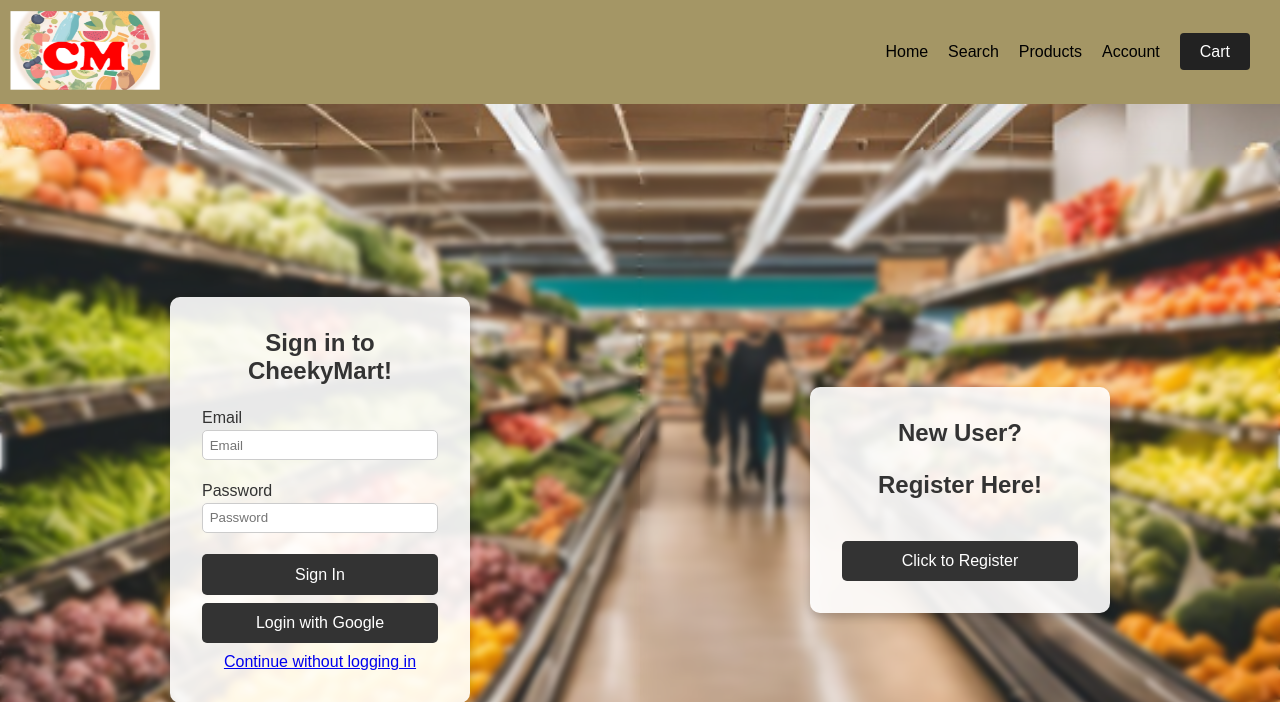
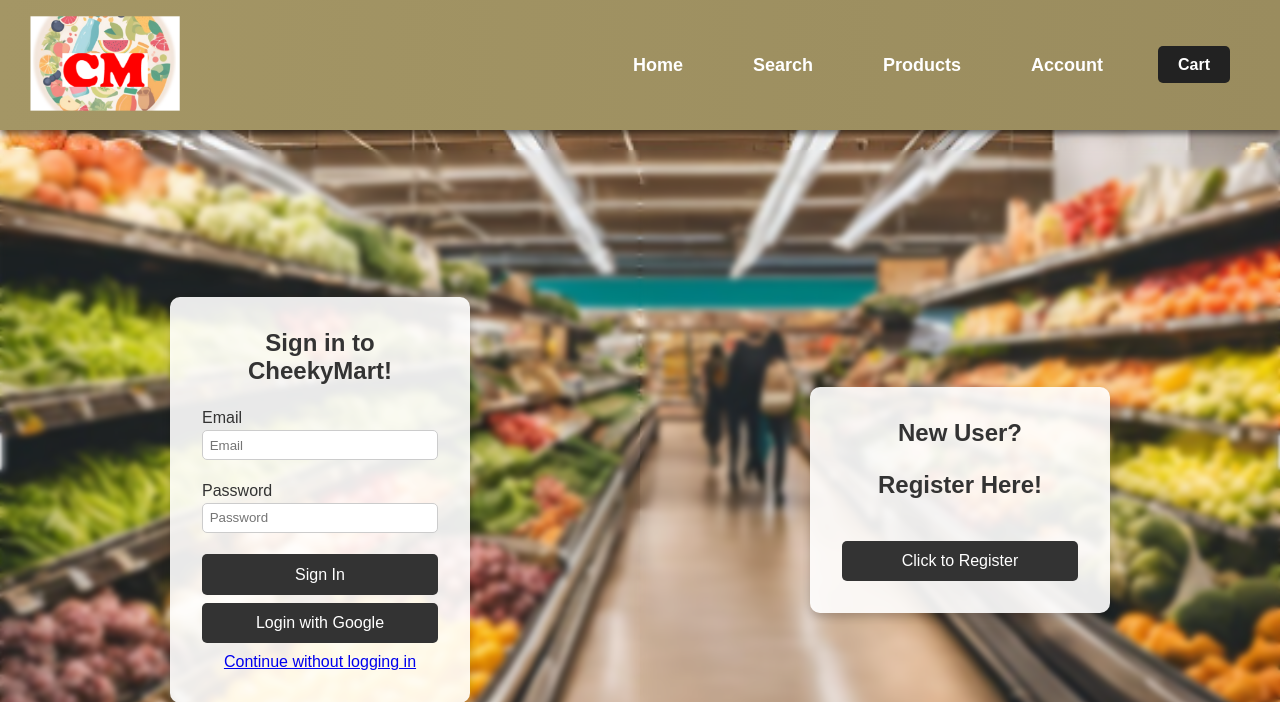
Before and after one commit to MariahG4/CheekyMart, a Flask app: page / in a window 1280 px wide. Shown: the top 702 px of the page. Run offline with Flask 3, Linux system fonts and the light colour scheme.

Commit message:
Changed header on login page

```diff
--- a/static/loginstyle.css
+++ b/static/loginstyle.css
@@ -122,3 +122,83 @@ body {
 .login-box .link {
     padding-top: 10px;
 }
+
+/*  Navbar */
+.navbar {
+    background-color: #A49665;
+    padding: 15px 30px;
+    display: flex;
+    justify-content: space-between;
+    align-items: center;
+    box-shadow: 0 4px 6px rgba(0, 0, 0, 0.5);
+    top: 0;
+    z-index: 1000;
+  }
+
+  .navbar .logo img {
+    width: 150px;
+    height: auto;
+    cursor: pointer;
+  }
+
+  .navbar nav ul {
+    display: flex;
+    list-style: none;
+    align-items: center;
+    gap: 20px;
+  }
+
+  .navbar nav ul li a {
+    text-decoration: none;
+    color: #ffffff;
+    font-size: 18px;
+    font-weight: bold;
+    padding: 10px 15px;
+    border-radius: 5px;
+    transition: background-color 0.3s ease, color 0.3s ease;
+  }
+
+  .navbar nav ul li a:hover {
+    background-color: #ffffff;
+    color: #A49665;
+  }
+
+  .navbar nav ul li a.cart-button {
+    background-color: #222;
+    color: #ffffff;
+    padding: 10px 20px;
+    border-radius: 5px;
+    font-size: 16px;
+    transition: background-color 0.3s ease;
+  }
+
+  .navbar nav ul li a.cart-button:hover {
+    background-color: #444;
+  }
+
+  .navbar {
+    background: linear-gradient(90deg, #A49665, #9a8c5e);
+  }
+
+  .navbar nav ul li a.cart-button:hover {
+    background-color: #444;
+    transform: scale(1.1);
+    transition: transform 0.2s ease-in-out;
+  }
+
+  @media (max-width: 768px) {
+    .navbar {
+      flex-wrap: wrap;
+      padding: 10px 20px;
+    }
+
+    .navbar .logo {
+      margin-bottom: 10px;
+    }
+
+    .navbar nav ul {
+      flex-wrap: wrap;
+      gap: 10px;
+      justify-content: center;
+    }
+  }
--- a/templates/login.html
+++ b/templates/login.html
@@ -9,20 +9,22 @@
     <script src="{{ url_for('static', filename='scripts/script.js') }}" defer></script>
 </head>
 <body>
-    <header>
+    <header class="navbar">
         <div class="logo">
-            <img class="logo" src="static/images/logo.png" alt="logo" width="150" height="200">
+          <a href="home">
+            <img src="static/images/logo.png" alt="CheekyMart Logo">
+          </a>
         </div>
         <nav>
-            <ul>
-                <li><a href="home">Home</a></li>
-                <li><a href="search">Search</a></li>
-                <li><a href="products">Products</a></li>
-                <li><a href="account">Account</a></li>
-                <li><a href="cart" class="cart-button">Cart</a></li>
-            </ul>
+          <ul class="nav-links">
+            <li><a href="home" class="nav-link active">Home</a></li>
+            <li><a href="search" class="nav-link">Search</a></li>
+            <li><a href="products" class="nav-link">Products</a></li>
+            <li><a href="account" class="nav-link">Account</a></li>
+            <li><a href="cart" class="nav-link cart-button">Cart</a></li>
+          </ul>
         </nav>
-    </header>
+      </header>
     <div class="login-container">
         <div class="login-box">
             <form method="POST" action="/">
```
